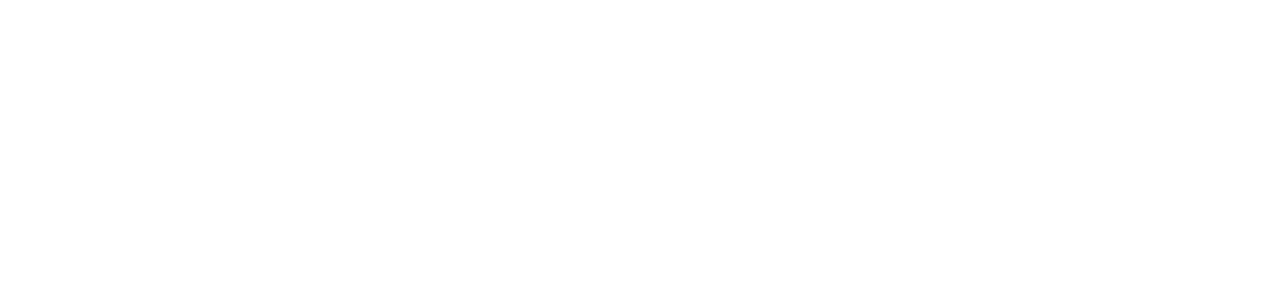
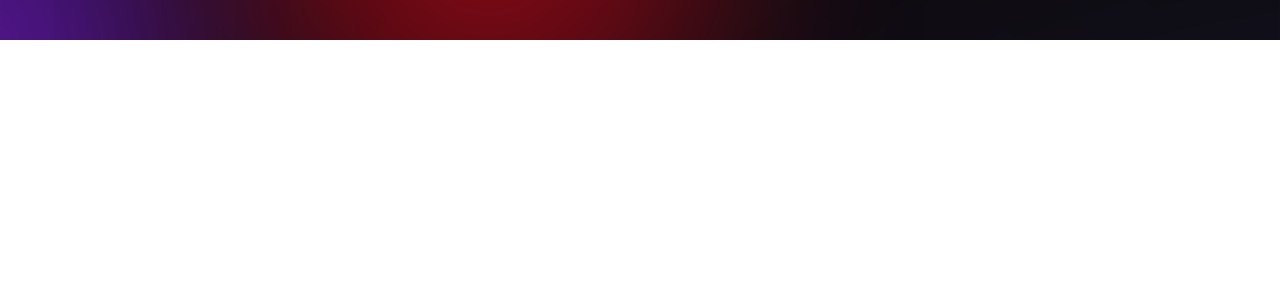
Before and after one commit to Swapnita06/Cortex, a React (Create React App) app in the folder frontend/: page /profile in a window 1280 px wide. Shown: the top 300 px of the page. Built offline with nearby package versions, Linux system fonts and the light colour scheme.

Commit message:
more updates

```diff
--- /dev/null
+++ b/frontend/src/pages/Profile.css
@@ -0,0 +1,4 @@
+.profile-container{
+  background: url('./background.svg') no-repeat center center fixed;
+  background-size: cover;
+}
--- a/frontend/src/pages/Profile.jsx
+++ b/frontend/src/pages/Profile.jsx
@@ -1,11 +1,12 @@
 import React from 'react';
 import { useAuth0 } from '@auth0/auth0-react';
+import './Profile.css';
 
 const Profile = () => {
   const { user, isAuthenticated } = useAuth0();
 
   return (
-    <div style={{ padding: '20px', color: 'white', fontFamily: 'Manrope' }}>
+    <div className='profile-container' style={{ padding: '20px', color: 'white', fontFamily: 'Manrope' }}>
       {isAuthenticated && (
         <div>
           <h3 className="user-name" style={{ fontWeight: '400', textAlign: 'center' }}>
@@ -18,11 +19,6 @@
             <p style={{ fontWeight: '300' }}>Name: {user.name}</p>
             <p style={{ fontWeight: '300' }}>Nickname: {user.nickname}</p>
             <p style={{ fontWeight: '300' }}>Email: {user.email}</p>
-            <p style={{ fontWeight: '300' }}>Email Verified: {user.email_verified ? 'Yes' : 'No'}</p>
-            <p style={{ fontWeight: '300' }}>Updated At: {new Date(user.updated_at).toLocaleString()}</p>
-            {user.given_name && <p style={{ fontWeight: '300' }}>Given Name: {user.given_name}</p>}
-            {user.family_name && <p style={{ fontWeight: '300' }}>Family Name: {user.family_name}</p>}
-            {user.locale && <p style={{ fontWeight: '300' }}>Locale: {user.locale}</p>}
           </div>
         </div>
       )}
```
